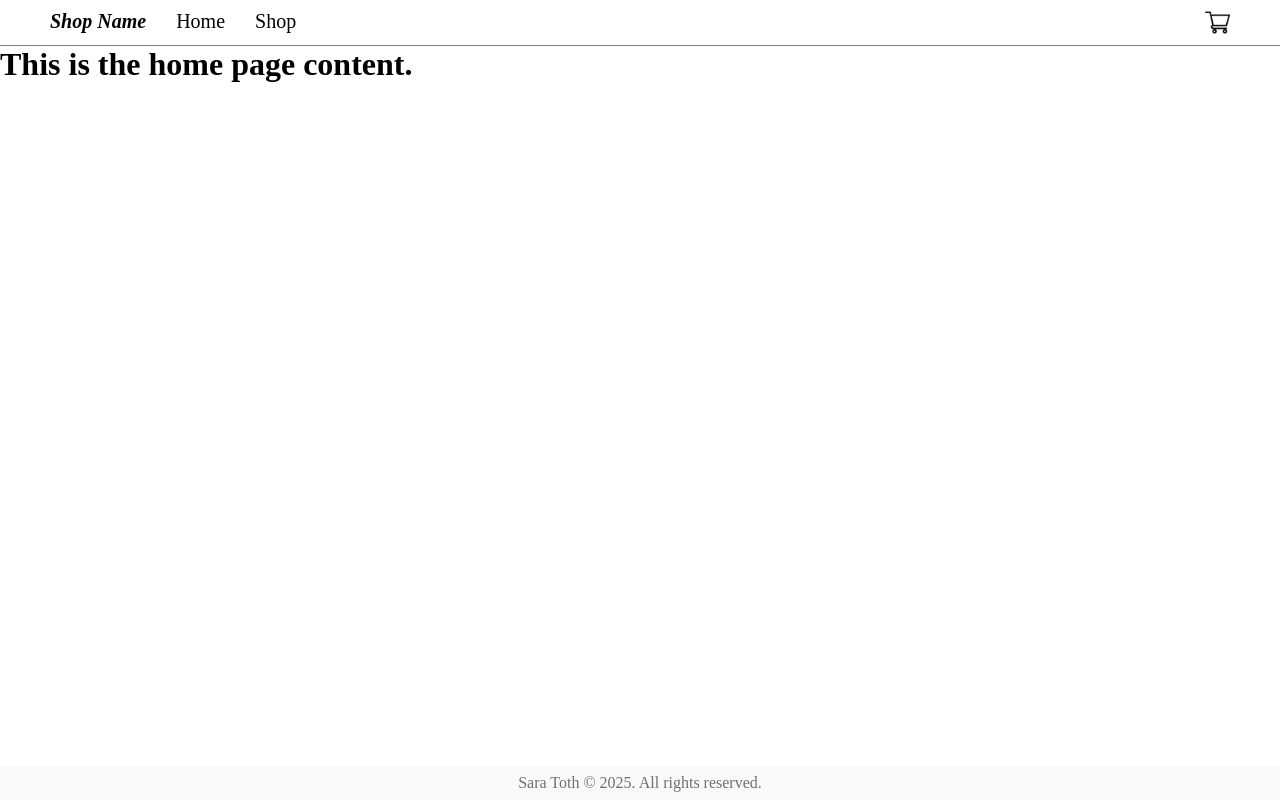
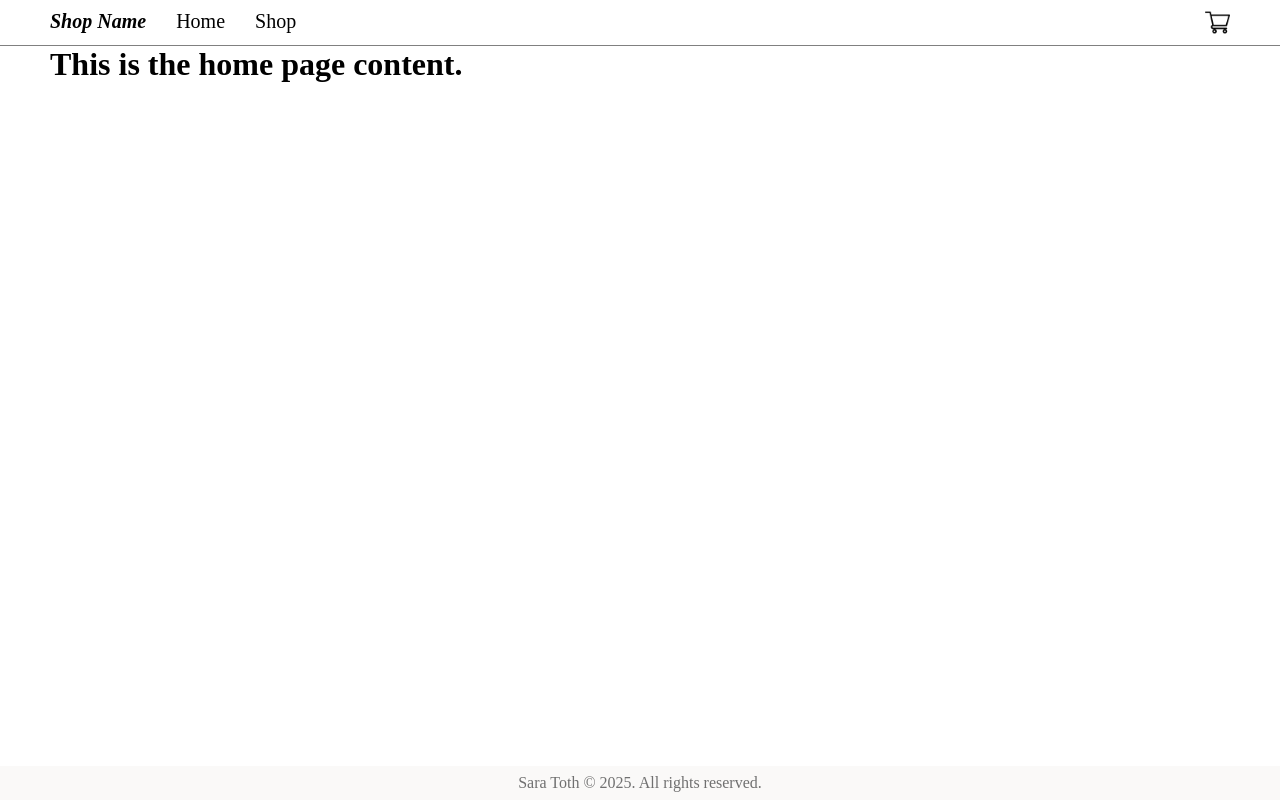
Before and after one commit to SaraToth/odin-react-shopping-cart, a React (Vite) app: page / in a window 1280 px wide. Built offline with nearby package versions, Linux system fonts and the light colour scheme.

Commit message:
Feat: Add side padding to main section

```diff
--- a/src/index.css
+++ b/src/index.css
@@ -8,3 +8,7 @@
     flex-direction: column;
     height: 100vh;
 }
+
+main {
+    padding: 0 50px;
+}
```
